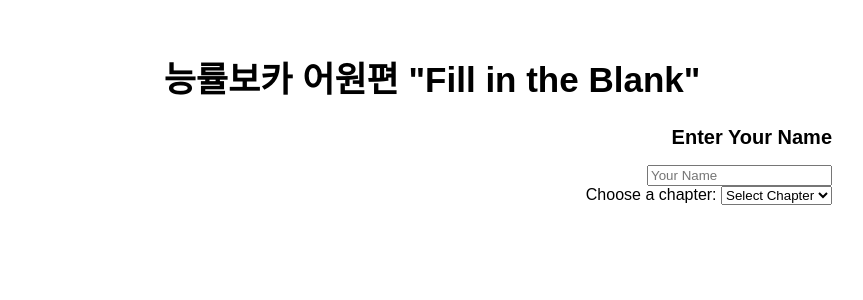
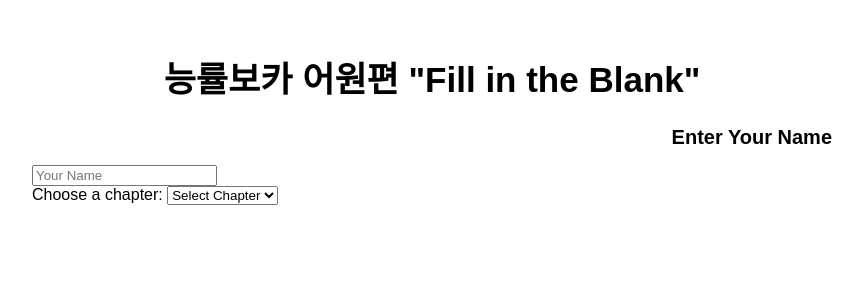
Before and after one commit to Lazynoel/GSA, a Flask app: page /quiz1 in a window 1280 px wide. Shown: the top 300 px of the page, without its empty margins (208-1071 px from the left). Run offline with Flask 3, Linux system fonts and the light colour scheme; parts of the project's set-up code (start-up, migrations or seed data) failed here and were passed over; some libraries are stand-ins or nearby versions.

Commit message:
Update quiz1.html

```diff
--- a/templates/quiz1.html
+++ b/templates/quiz1.html
@@ -17,7 +17,7 @@
         h2 { text-align: right;font-size: 20px; }
         h3 { text-align: center; font-weight: bold; font-size: 25px; }
         .name-input-container { text-align: right; }
-        .name-input-container, .chapter-select-container { text-align: right; }
+        .name-input-container, .chapter-select-container { text-align: left; }
     </style>
 </head>
 <body>
```
